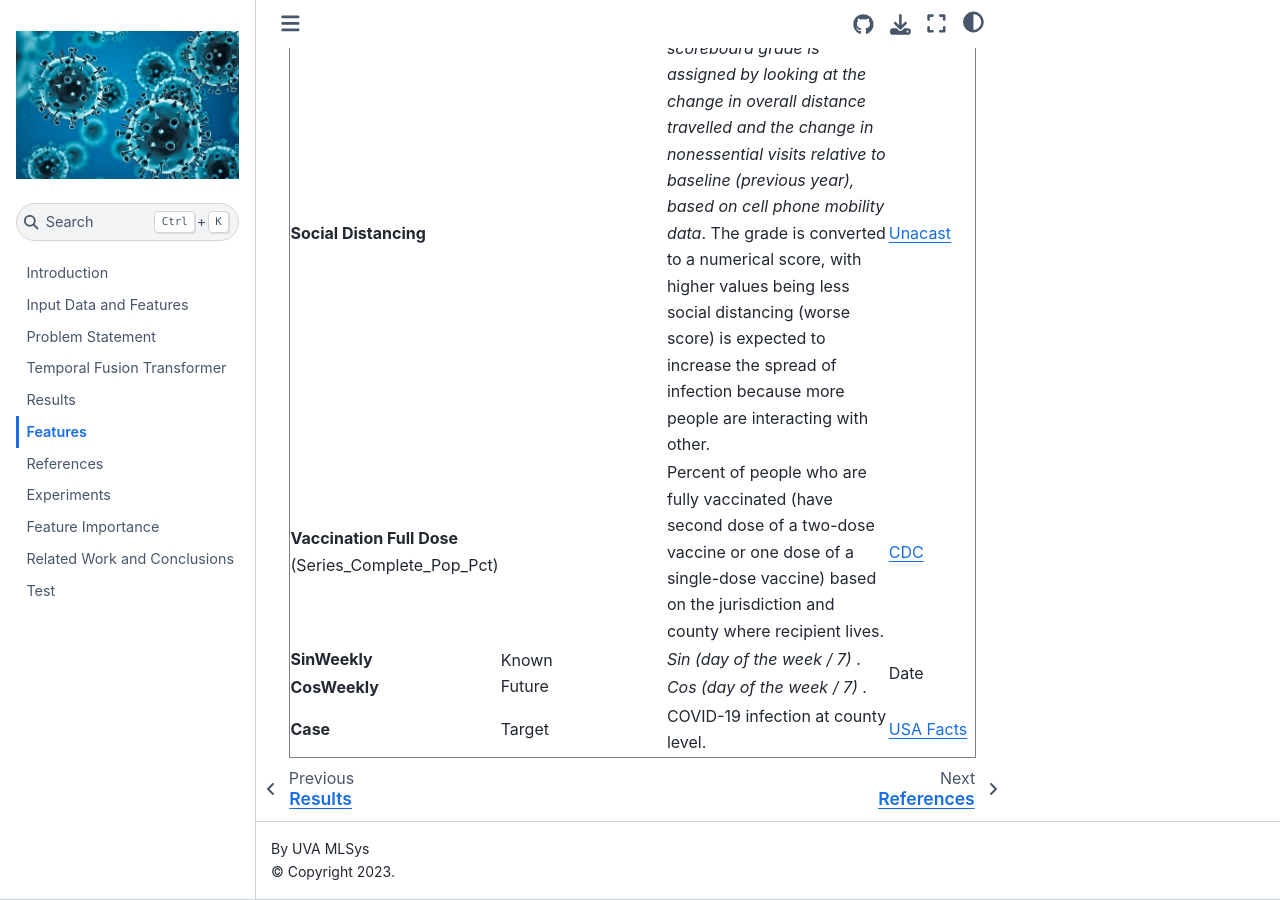
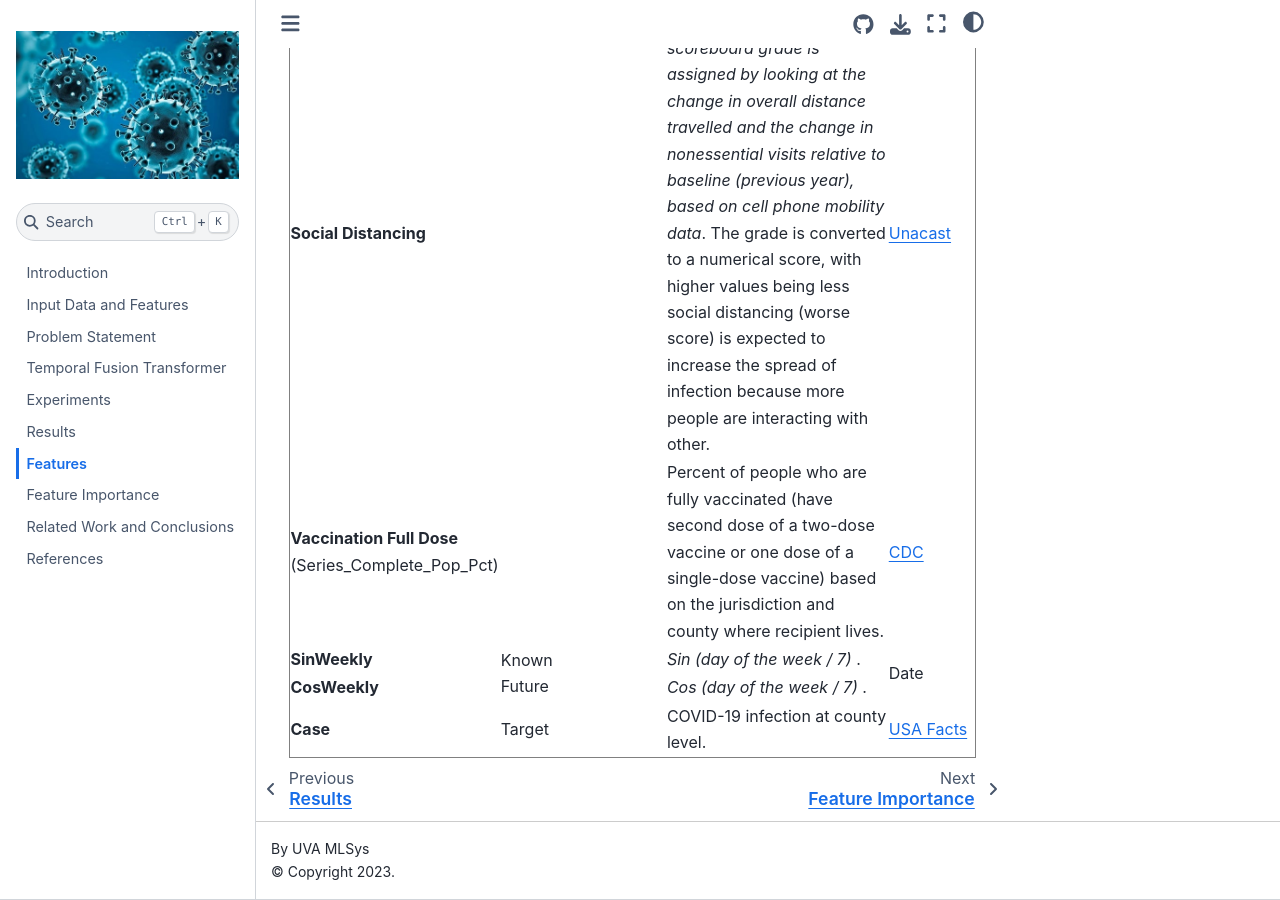
Before and after one commit to UVA-MLSys/Interpretable-Timeseries, a Jupyter Book: the page built from docs/pages/features.md, in a window 1280 px wide and 900 px high, scrolled down 1619 px. Built offline with Jupyter Book 1.0.4 settings and Sphinx 7.4.7 and the Sphinx Book theme 1.1.4, drawn with Linux system fonts in a browser that asks for light colours.

Commit message:
Adjusting the page order

```diff
--- a/docs/_toc.yml
+++ b/docs/_toc.yml
@@ -7,10 +7,9 @@ chapters:
 - file: pages/data-and-features
 - file: pages/problem
 - file: pages/tft
+- file: pages/experiments
 - file: pages/results
 - file: pages/features
-- file: pages/references
-- file: pages/experiments
 - file: pages/FeatureImportance
 - file: pages/Related-Work-Conclusion
-- file: pages/test
+- file: pages/references
```
